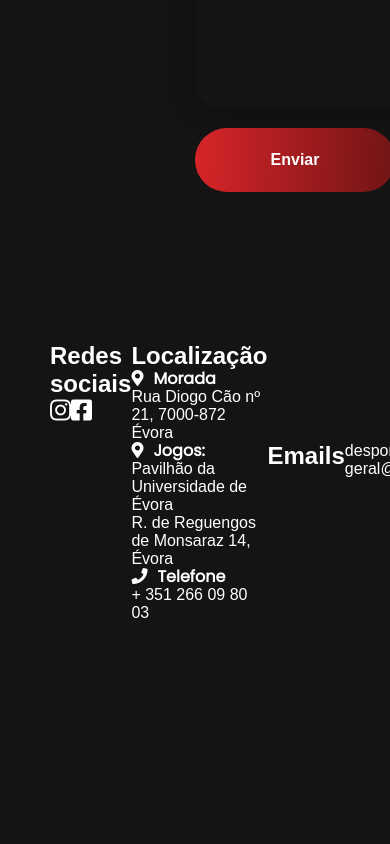
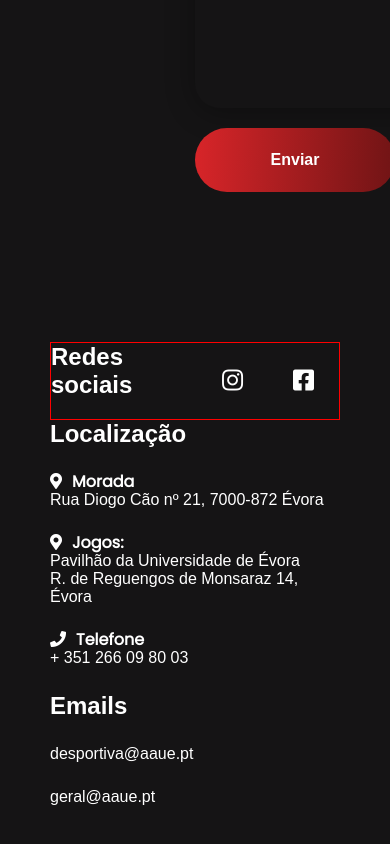
Before and after one commit to MrValraven/torneioreitor, a React (Vite) app: page /contactos in a window 390 px wide. Shown: the part 659-1503 px from the top of the page. Before the commit the page ends 1381 px from the top, so only its background shows below. Built offline with nearby package versions, Linux system fonts and the light colour scheme; a web font is replaced by a local one.

Commit message:
better footer styling

```diff
--- a/src/components/footer/styles.scss
+++ b/src/components/footer/styles.scss
@@ -6,8 +6,30 @@ footer {
   padding: 100px 0;
 
   .socials {
+    h2 {
+      margin-bottom: 20px;
+    }
+    a {
+      margin: 25px;
+    }
     i {
       font-size: 24px;
+    }
+  }
+
+  .localizacao {
+    ul li {
+      margin: 25px 0;
+    }
+  }
+
+  .contactos {
+    margin-top: 0;
+    display: flex;
+    flex-direction: column;
+
+    ul li {
+      margin: 25px 0;
     }
   }
 
@@ -16,3 +38,22 @@ footer {
     margin-left: 10px;
   }
 }
+
+a {
+  transition: all 0.5s cubic-bezier(0.075, 0.82, 0.165, 1);
+  &:hover {
+    color: #d82529;
+  }
+}
+
+@media (max-width: 700px) {
+  footer {
+    flex-direction: column;
+
+    .socials {
+      display: flex;
+      justify-content: space-around;
+      border: 1px solid red;
+    }
+  }
+}
```
